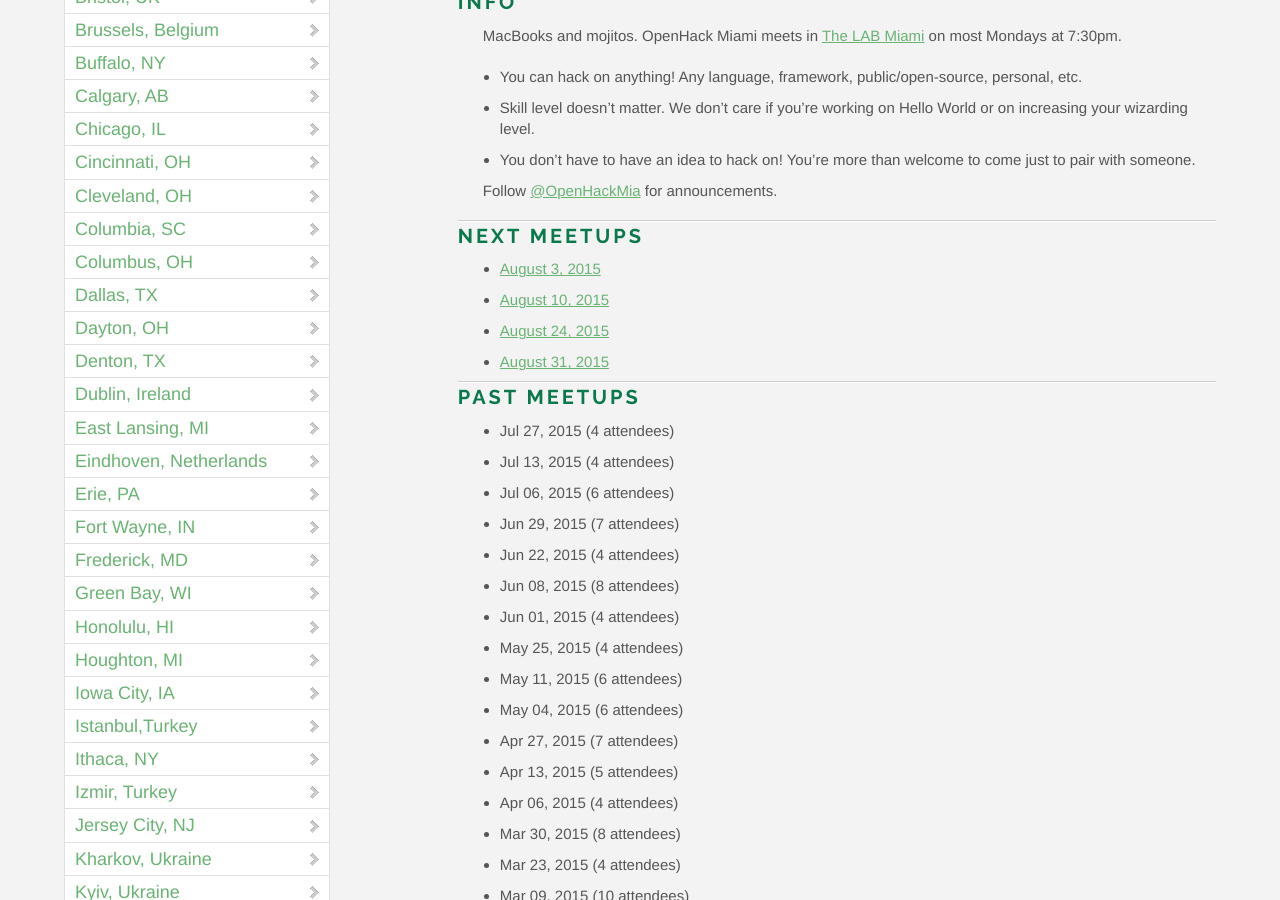
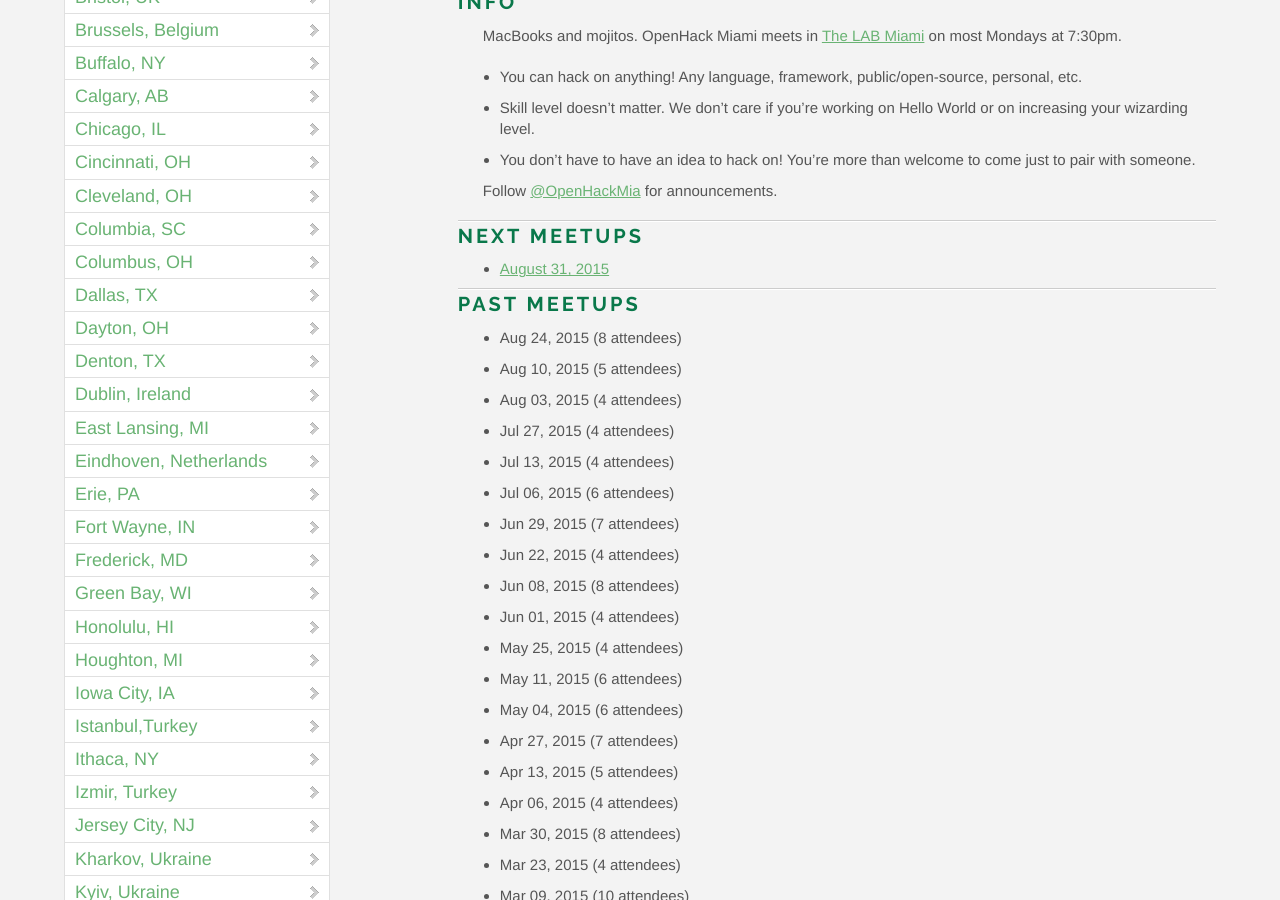
Before and after one commit to OpenHack/openhack.github.com, a Jekyll site: the page built from miami/index.markdown, in a window 1280 px wide and 900 px high, scrolled down 733 px. Built offline with Jekyll 4.4.1, drawn with Linux system fonts in a browser that asks for light colours; nearby versions of some CDN libraries; comment, search, counter and statistics services are not loaded.

Commit message:
Update Miami attendee info

```diff
--- a/miami/index.markdown
+++ b/miami/index.markdown
@@ -19,13 +19,13 @@ Follow [@OpenHackMia](http://twitter.com/openhackmia) for announcements.
 
 ### Next meetups
 
-* [August 3, 2015](http://www.meetup.com/miamirb/events/224219977/)
-* [August 10, 2015](http://www.meetup.com/miamirb/events/224219994/)
-* [August 24, 2015](http://www.meetup.com/miamirb/events/224220007/)
 * [August 31, 2015](http://www.meetup.com/miamirb/events/224220018/)
 
 ### Past meetups
 
+* Aug 24, 2015 (8 attendees)
+* Aug 10, 2015 (5 attendees)
+* Aug 03, 2015 (4 attendees)
 * Jul 27, 2015 (4 attendees)
 * Jul 13, 2015 (4 attendees)
 * Jul 06, 2015 (6 attendees)
```
